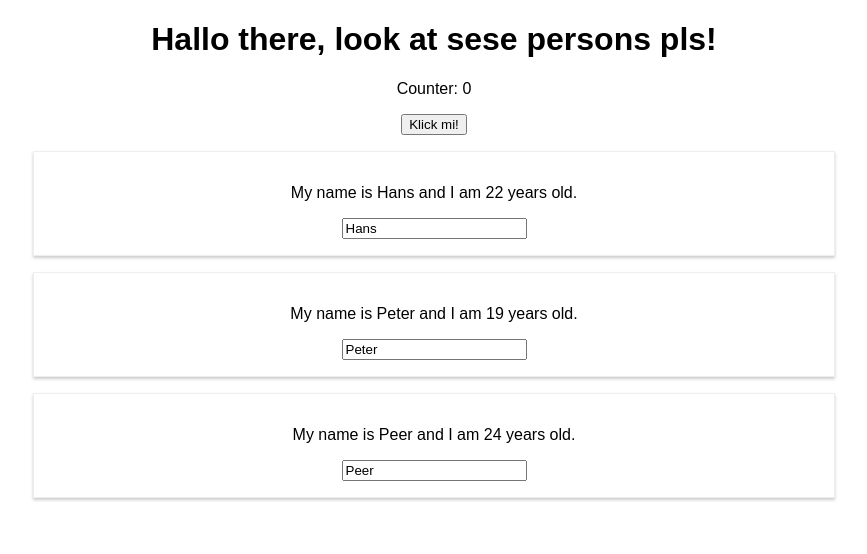
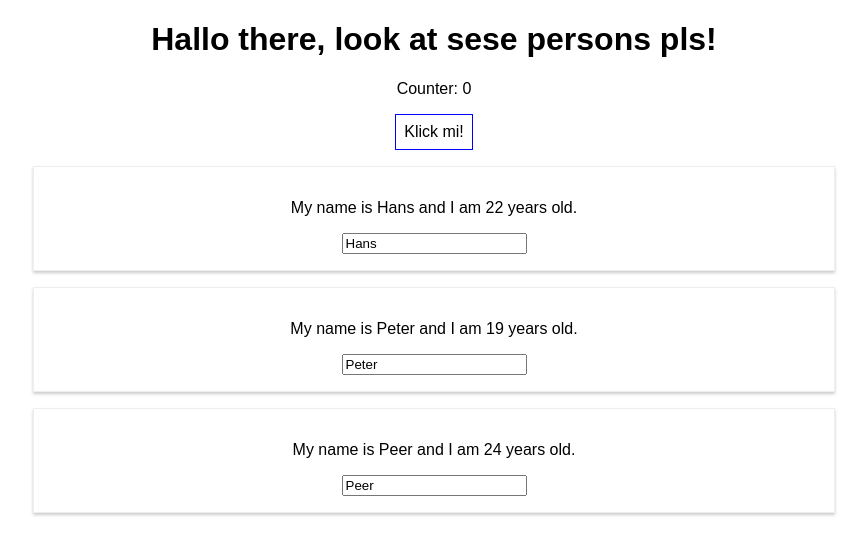
Before and after one commit to servustempore/learning-react, a React (Create React App) app in the folder pr2/: page / in a window 1280 px wide. Shown: the top 554 px of the page, without its empty margins (206-1073 px from the left). Built offline with nearby package versions, Linux system fonts and the light colour scheme.

Commit message:
added inline style to button

```diff
--- a/pr2/src/App.js
+++ b/pr2/src/App.js
@@ -45,11 +45,19 @@ class App extends Component {
   }
 
   render() {
+    const style = {
+      backgroundColor: 'white',
+      font: 'inherit',
+      border: '1px solid blue',
+      padding: '8px',
+      cursor: 'pointer'
+    };
+
     return (
       <div className="App">
         <h1>Hallo there, look at sese persons pls!</h1>
         <p>Counter: {this.state.counter}</p>
-        <button onClick={this.clickMe}>Klick mi!</button>
+        <button style={style} onClick={this.clickMe}>Klick mi!</button>
         {this.state.persons.map(this.personify)}
       </div>
     );
```
